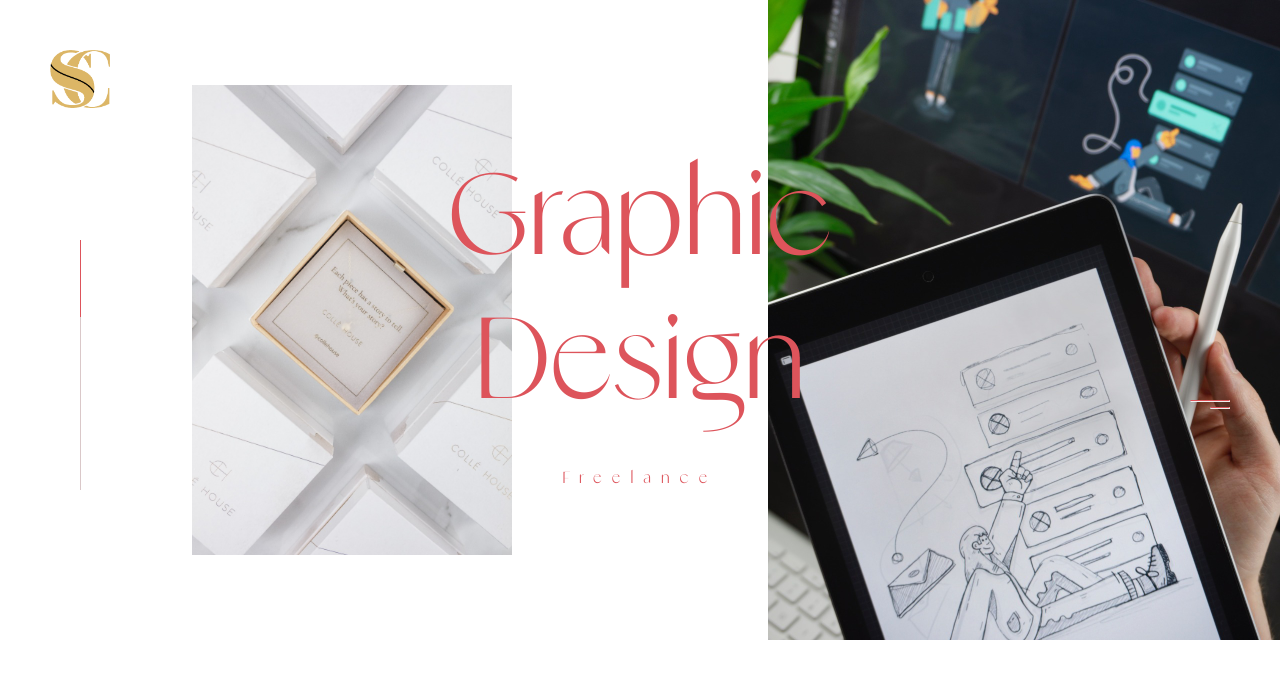
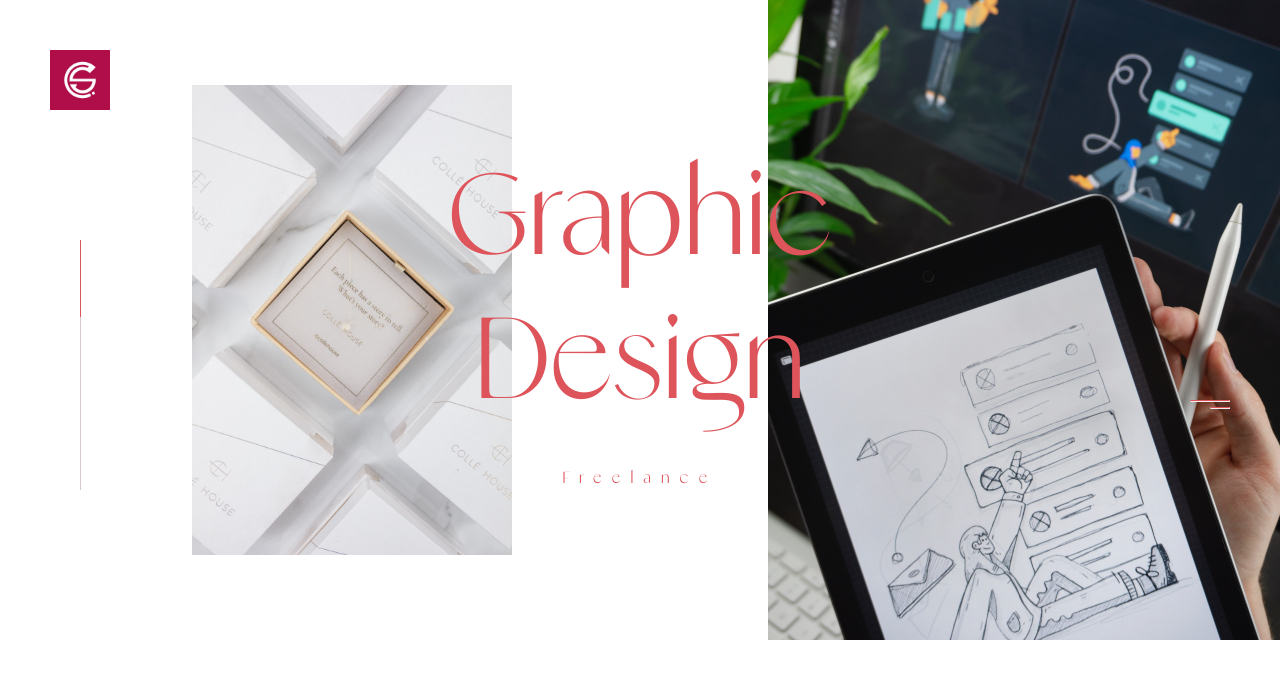
Before and after one commit to Salman5522/portfolio, a React (Create React App) app: page / in a window 1280 px wide. Shown: the top 678 px of the page. Built offline with nearby package versions, Linux system fonts and the light colour scheme.

Commit message:
Logo changed

```diff
--- a/src/components/Nav/nav.js
+++ b/src/components/Nav/nav.js
@@ -35,7 +35,7 @@ export default function Nav() {
   return (
     <div className="nav-container">
       <div className="logo">
-        <img src={require("../../images/logo.png")} alt="Logo" />
+        <img src={require("../../images/logo.jpeg")} alt="Logo" />
       </div>
       <div className="nav-items">
         <NavItems
```
Also changed, not shown: src/images/logo.jpeg (added).
